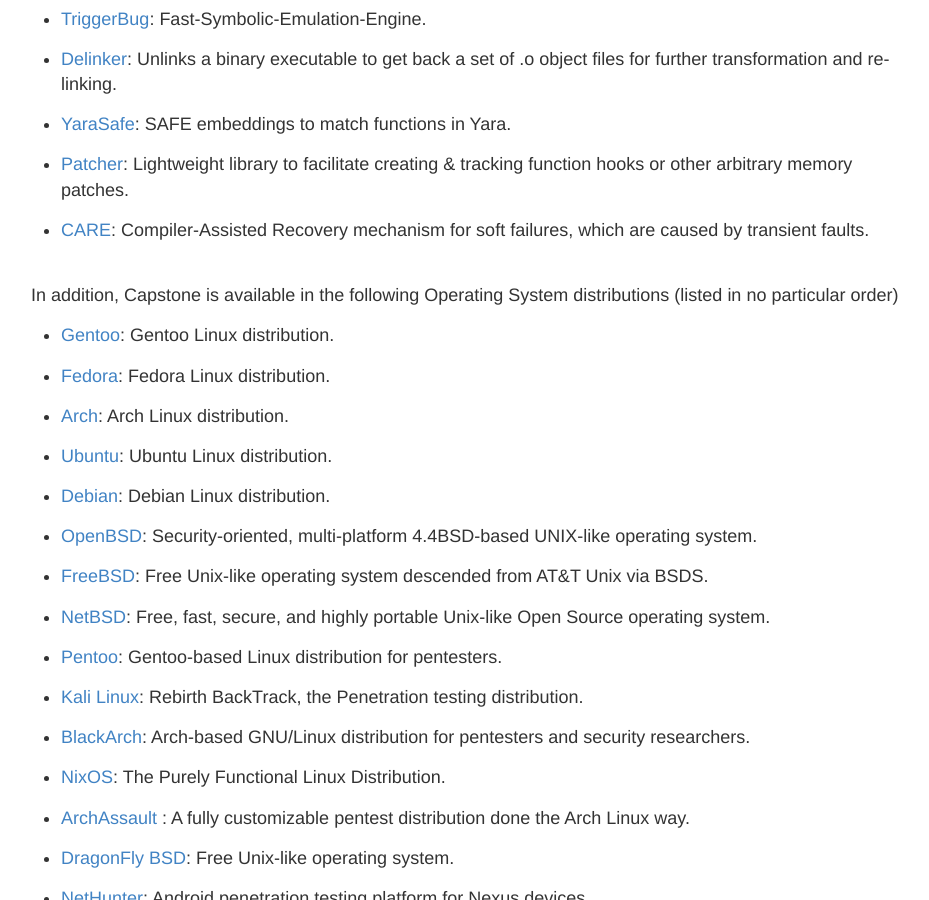
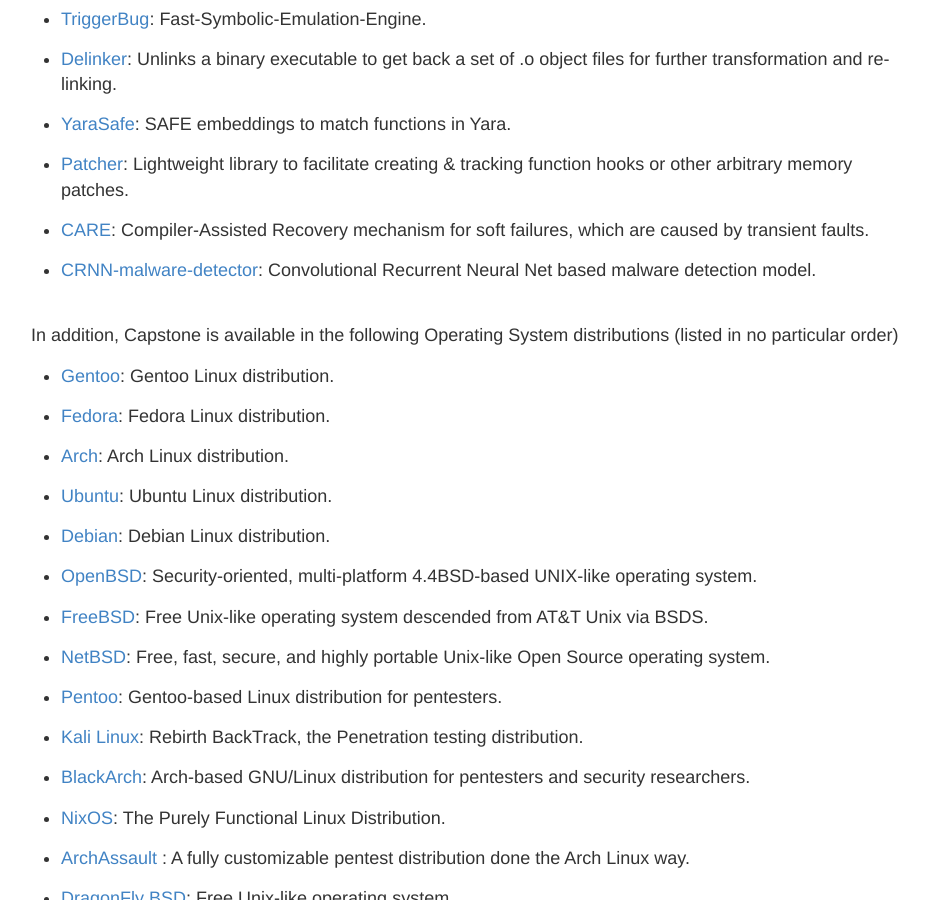
Before and after one commit to capstone-engine/capstone-engine.github.io, a Jekyll site: the page built from showcase.md, in a window 1280 px wide and 900 px high, scrolled down 18854 px. Shown: the whole window, without its empty margins (169-1098 px from the left). Built offline with Jekyll 4.4.1, drawn with Linux system fonts in a browser that asks for light colours; some of the changed lines change nothing that is shown.

Commit message:
showcase

```diff
--- a/showcase.md
+++ b/showcase.md
@@ -5,7 +5,7 @@
 
 ## Showcase
 
-In our knowledge, Capstone has been used by **452** following products (listed in no particular order).
+In our knowledge, Capstone has been used by **453** following products (listed in no particular order).
 
 - [Unicorn](http://www.unicorn-engine.org): Lightweight multi-arch, multi-platform CPU emulator framework.
 
@@ -909,6 +909,8 @@
 
 - [CARE](https://github.com/kandycs/CARE): Compiler-Assisted Recovery mechanism for soft failures, which are caused by transient faults.
 
+- [CRNN-malware-detector](https://github.com/horo90/CRNN-malware-detector): Convolutional Recurrent Neural Net based malware detection model.
+
 
 <br>
 In addition, Capstone is available in the following Operating System distributions (listed in no particular order)
```
